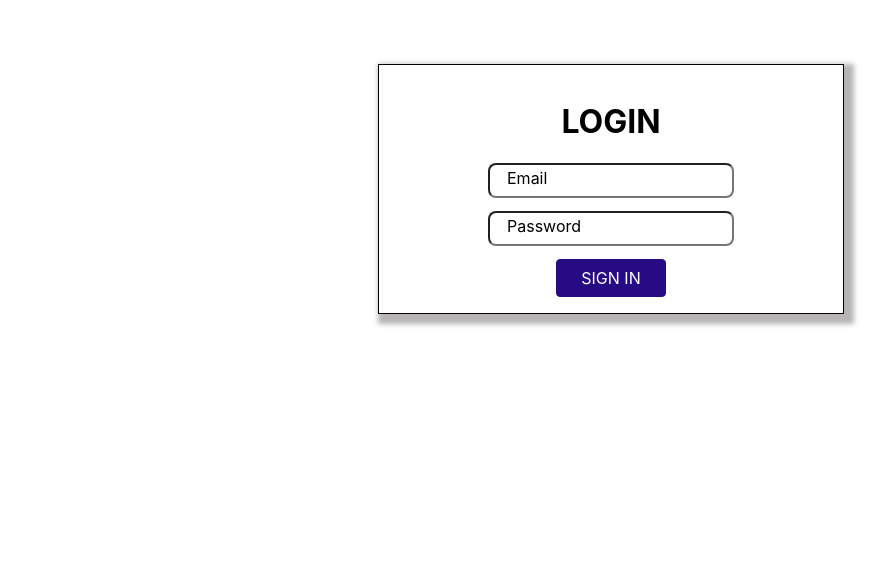
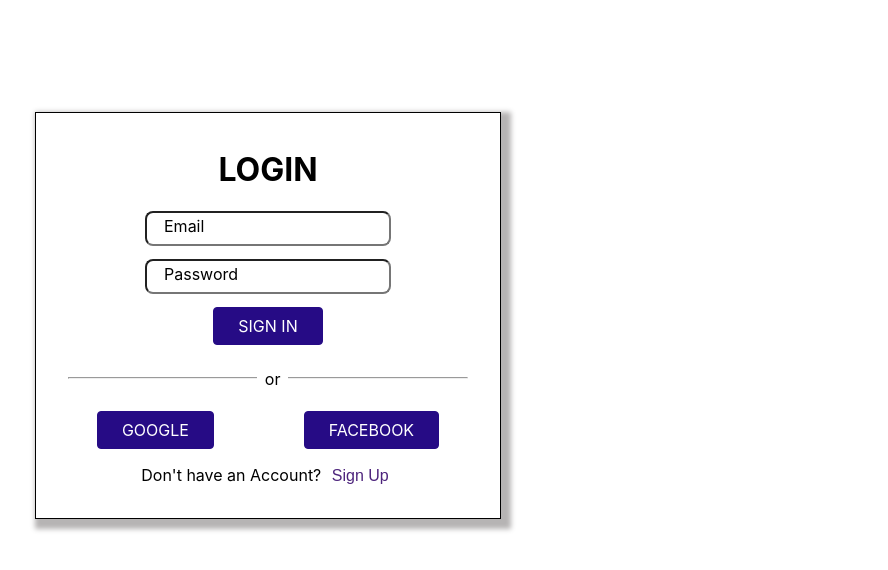
Before and after one commit to Alphaviper7769/Como-estas, a React (Create React App) app in the folder frontend/: page / in a window 1280 px wide. Shown: the top 570 px of the page, without its empty margins (372-1260 px from the left). Built offline with nearby package versions, Linux system fonts and the light colour scheme.

Commit message:
auth done

```diff
--- a/frontend/package.json
+++ b/frontend/package.json
@@ -10,6 +10,8 @@
     "react-dom": "^18.2.0",
     "react-router-dom": "^6.3.0",
     "react-scripts": "5.0.1",
+    "react-transition-group": "^4.4.2",
+    "react-tsparticles": "^2.1.3",
     "web-vitals": "^2.1.4"
   },
   "scripts": {
--- a/frontend/src/App.js
+++ b/frontend/src/App.js
@@ -9,18 +9,22 @@ import {
 import { AuthContext } from './components/context/auth-context';
 import { useAuth } from './components/hooks/auth-hook';
 import { Auth } from './pages/Auth';
+import ParticleBackground from './components/particle/ParticleBackground';
 
 function App() {
-  const { id, admin, token, login, logout } = useAuth();
-  const auth = useContext(AuthContext);
+  // const { id, admin, token, login, logout } = useAuth();
+  // const auth = useContext(AuthContext);
+
   return (
-    <AuthContext.Provider value={{
-      admin: admin,
-      userId: id,
-      token: token,
-      login: login,
-      logout: logout
-    }}>
+    // <AuthContext.Provider value={{
+    //   admin: admin,
+    //   userId: id,
+    //   token: token,
+    //   login: login,
+    //   logout: logout
+    // }}>
+    <>
+      <ParticleBackground />
       <div className="App">
         <Router>
           <Routes>
@@ -28,7 +32,8 @@ function App() {
           </Routes>
         </Router>
       </div>
-    </AuthContext.Provider>
+    {/*</AuthContext.Provider>*/}
+    </>
   );
 }
 
--- /dev/null
+++ b/frontend/src/components/particle/ParticleBackground.js
@@ -0,0 +1,11 @@
+import React from 'react';
+import ParticleConfig from './ParticleConfig';
+import Particles from 'react-tsparticles';
+
+const ParticleBackground = () => {
+    return (
+        <Particles params={ParticleConfig}></Particles>
+    );
+};
+
+export default ParticleBackground;
--- /dev/null
+++ b/frontend/src/components/particle/ParticleConfig.js
@@ -0,0 +1,112 @@
+const ParticleConfig = {
+    particles: {
+      number: {
+        value: 80,
+        density: {
+          enable: true,
+          value_area: 800
+        }
+      },
+      color: {
+        value: "#260b85"
+      },
+      shape: {
+        type: "circle",
+        stroke: {
+          width: 0,
+          color: "#260b85"
+        },
+        polygon: {
+          nb_sides: 5
+        },
+        image: {
+          src: "img/github.svg",
+          width: 100,
+          height: 100
+        }
+      },
+      opacity: {
+        value: 0.5,
+        random: false,
+        anim: {
+          enable: false,
+          speed: 1,
+          opacity_min: 0.1,
+          sync: false
+        }
+      },
+      size: {
+        value: 3,
+        random: true,
+        anim: {
+          enable: false,
+          speed: 40,
+          size_min: 0.1,
+          sync: false
+        }
+      },
+      line_linked: {
+        enable: true,
+        distance: 150,
+        color: "#260b85",
+        opacity: 0.4,
+        width: 1
+      },
+      move: {
+        enable: true,
+        speed: 6,
+        direction: "none",
+        random: false,
+        straight: false,
+        out_mode: "out",
+        bounce: false,
+        attract: {
+          enable: false,
+          rotateX: 600,
+          rotateY: 1200
+        }
+      }
+    },
+    interactivity: {
+      detect_on: "canvas",
+      events: {
+        onhover: {
+          enable: true,
+          mode: "repulse"
+        },
+        onclick: {
+          enable: true,
+          mode: "push"
+        },
+        resize: true
+      },
+      modes: {
+        grab: {
+          distance: 400,
+          line_linked: {
+            opacity: 1
+          }
+        },
+        bubble: {
+          distance: 400,
+          size: 40,
+          duration: 2,
+          opacity: 8,
+          speed: 3
+        },
+        repulse: {
+          distance: 200,
+          duration: 0.4
+        },
+        push: {
+          particles_nb: 4
+        },
+        remove: {
+          particles_nb: 2
+        }
+      }
+    },
+    retina_detect: true
+};
+
+export default ParticleConfig;
--- a/frontend/src/components/utils/Button.css
+++ b/frontend/src/components/utils/Button.css
@@ -78,3 +78,14 @@
 .round {
   border-radius: 14px;
 }
+
+.no-transform {
+  background: white !important;
+  color: black !important;
+}
+
+.no-transform:hover {
+  background: black !important;
+  color: white !important;
+  transform: none !important;
+}
--- a/frontend/src/components/utils/Button.js
+++ b/frontend/src/components/utils/Button.js
@@ -32,7 +32,7 @@ const Button = props => {
   return (
     <button
       className={`button button--${props.size || 'default'} ${props.inverse &&
-        'button--inverse'} ${props.btn_center} ${props.danger && 'button--danger'} ${props.radius}`}
+        'button--inverse'} ${props.btn_center} ${props.danger && 'button--danger'} ${props.radius} ${props.transform}`}
       type={props.type}
       onClick={props.onClick}
       disabled={props.disabled}
--- a/frontend/src/components/utils/Card.css
+++ b/frontend/src/components/utils/Card.css
@@ -1,7 +1,7 @@
 .card {
     position: relative;
     z-index: 5;
-    margin: 1rem auto;
+    margin: 7rem auto;
     padding: 1rem;
     height: fit-content;
     justify-content: space-around;
--- a/frontend/src/components/utils/Modal.css
+++ b/frontend/src/components/utils/Modal.css
@@ -3,14 +3,14 @@
   position: fixed;
   top: 22vh;
   left: 10%;
-  width: 80%;
+  width: 100%;
   background: white;
   box-shadow: 0 2px 8px rgba(0, 0, 0, 0.26);
   border-radius: 8px;
 }
 
 .modal__header {
-  width: 100%;
+  width: 97.5%;
   padding: 1rem 0.5rem;
   background: #2a006e;
   color: white;
@@ -26,6 +26,7 @@
 
 .modal__footer {
   padding: 1rem 0.5rem;
+
 }
 
 @media (min-width: 768px) {
--- a/frontend/src/components/utils/Modal.js
+++ b/frontend/src/components/utils/Modal.js
@@ -11,10 +11,7 @@ const ModalOverlay = props => {
       <header className={`modal__header ${props.headerClass}`}>
         <h2>{props.header}</h2>
       </header>
-      <div>
-        {props.children}
-      </div>
-      {/* <form
+      <form
         onSubmit={
           props.onSubmit ? props.onSubmit : event => event.preventDefault()
         }
@@ -25,7 +22,7 @@ const ModalOverlay = props => {
         <footer className={`modal__footer ${props.footerClass}`}>
           {props.footer}
         </footer>
-      </form> */}
+      </form>
     </div>
   );
   return ReactDOM.createPortal(content, document.getElementById('modal-hook'));
--- a/frontend/src/index.css
+++ b/frontend/src/index.css
@@ -1,5 +1,5 @@
 body {
-  margin: 0;
+  margin: 0 auto;
   font-family: -apple-system, BlinkMacSystemFont, 'Segoe UI', 'Roboto', 'Oxygen',
     'Ubuntu', 'Cantarell', 'Fira Sans', 'Droid Sans', 'Helvetica Neue',
     sans-serif;
@@ -12,9 +12,17 @@ code {
     monospace;
 }
 
+
+
 .center {
   text-align: center;
   display: flex;
   justify-content: center;
   align-items: center;
 }
+
+hr {
+  height: 0.2 rem;
+  color: black;
+  margin: 0.5rem;
+}
--- a/frontend/src/pages/Auth.css
+++ b/frontend/src/pages/Auth.css
@@ -1,8 +1,16 @@
+.auth-body {
+    display: flex;
+    flex-direction: column;
+}
+
+.auth-body-form {
+    width: inherit;
+}
+
 .auth-form-div {
     position: relative;
     height: 3rem;
     width: 17rem;
-
 }
 
 .auth-form-input {
@@ -39,6 +47,41 @@
     font-size: 0.8rem;
 }
 
+.auth-body-hr {
+    margin: 1rem;
+    margin-top: 2rem;
+}
+
+.auth-body-p {
+    position: absolute;
+    top: 15rem;
+    left: 13.8rem;
+    padding-left: 0.5rem;
+    padding-right: 0.5rem;
+    background-color: white;
+}
+
 .auth-google {
+    margin-top: 2rem;
+    margin-bottom: 1rem;
+    display: flex;
+    flex-direction: row;
+    justify-content: space-around;
+}
 
+#signup-button {
+    border: none;
+    background: white;
+    font-size: 1rem;
+    color: rgb(77, 36, 124);
 }
+
+#signup-button:hover {
+    text-decoration: underline;
+    cursor: pointer;
+}
+
+.auth-modal-div {
+    display: flex;
+    justify-content: space-around;
+}
--- a/frontend/src/pages/Auth.js
+++ b/frontend/src/pages/Auth.js
@@ -3,8 +3,10 @@ import './Auth.css';
 
 import Card from '../components/utils/Card';
 import Button from '../components/utils/Button';
+import Modal from '../components/utils/Modal';
 
 export const Auth = props => {
+    const [show, setShow] = useState(false);
     const [data, setData] = useState({
         email: '',
         password: ''
@@ -23,11 +25,31 @@ export const Auth = props => {
         });
     };
 
+    const googleHandler = () => {};
+
+    const facebookHandler = () => {};
+
+    const onClickHandler = () => {
+        setShow(true);
+    };
+
+    const onCancelHandler = () => {
+        setShow(false);
+    };
+
     return (
+        <>
+            <Modal show={show} onCancel={onCancelHandler} footer={<Button onClick={onCancelHandler}>CLOSE</Button>} >
+                <div className='auth-modal-div'>
+                    <Button transform='no-transform' onClick={onCancelHandler}>Are You an Employer?</Button>
+                    <Button transform='no-transform' onClick={onCancelHandler}>Are you looking for Jobs?</Button>
+                </div>
+            </Modal>
             <div className='auth-container'>
-            <Card position="right" elevation="complete" size="medium" bgcolor='white'>
+                <Card elevation="complete" size="medium" bgcolor='white'>
                     <h1 className='auth-card-h1'>LOGIN</h1>
-                <div className='card-body center'>
+                    <div className='card-body'>
+                        <div className='card-body-form center'>
                             <form onSubmit={onSubmitHandler}>
                                 <div className='auth-form-div'>
                                     <input id='auth-email' className='auth-form-input' type='email' placeholder=' ' onChange={onChangeHandler} name='email' value={email} required />
@@ -41,11 +63,19 @@ export const Auth = props => {
                                     <Button type="submit">SIGN IN</Button>
                                 </div>
                             </form>
+                        </div>
+                        <hr className='auth-body-hr' />
+                        <p className='auth-body-p center'>or</p>
+                        <div className='auth-other'>
                             <div className='auth-google'>
-
+                                <Button onClick={googleHandler}>GOOGLE</Button>
+                                <Button onClick={facebookHandler}>FACEBOOK</Button>
                             </div>
+                        </div>
+                        <p className='auth-signup'>Don't have an Account? <button id='signup-button' onClick={onClickHandler}>Sign Up</button></p>
                     </div>
                 </Card>
             </div>
+        </>
     );
 };
```
Also changed, not shown: 2 other files (tests, documents, lock files or other folders). Lines whose indentation alone changed are shown as unchanged.
